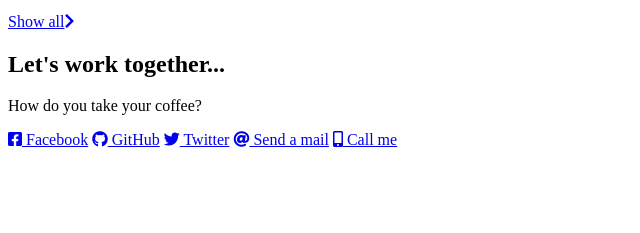
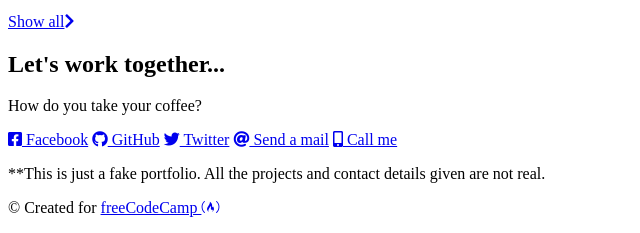
Before and after one commit to djimgon/fcc-portfolio, a plain HTML site: page index.html in a window 1280 px wide. Shown: the part 2333-2566 px from the top of the page, without its empty margins (0-640 px from the left). Before the commit the page ends 2490 px from the top, so only its background shows below. Drawn offline with Linux system fonts and the light colour scheme.

Commit message:
Footer created

```diff
--- a/index.html
+++ b/index.html
@@ -77,21 +77,33 @@
         </p>
       </a>
     </div>
-    <a href="https://codepen.io/FreeCodeCamp/" class="btn btn-show-all" target="_blank">Show all<i class="fas fa-chevron-right"></i></a>
+    <a href="https://codepen.io/FreeCodeCamp/" class="btn btn-show-all" target="_blank">Show all<i
+      class="fas fa-chevron-right"></i></a>
   </section>
   <section id="contact">
     <h2>Let's work together...</h2>
     <p>How do you take your coffee?</p>
     <div class="contact-links">
-      <a href="https://facebook.com/freecodecamp" target="_blank" class="btn contact-details"><i class="fab fa-facebook-square"></i> Facebook</a>
-      <a id="profile-link" href="https://github.com/freecodecamp" target="_blank" class="btn contact-details"><i class="fab fa-github"></i> GitHub</a>
-      <a href="https://twitter.com/freecodecamp" target="_blank" class="btn contact-details"><i class="fab fa-twitter"></i> Twitter</a>
+      <a href="https://facebook.com/freecodecamp" target="_blank" class="btn contact-details"><i
+        class="fab fa-facebook-square"></i> Facebook</a>
+      <a id="profile-link" href="https://github.com/freecodecamp" target="_blank" class="btn contact-details"><i
+        class="fab fa-github"></i> GitHub</a>
+      <a href="https://twitter.com/freecodecamp" target="_blank" class="btn contact-details"><i
+        class="fab fa-twitter"></i> Twitter</a>
       <a href="mailto:example@example.com" class="btn contact-details"><i class="fas fa-at"></i> Send a mail</a>
       <a href="tel:555-555-5555" class="btn contact-details"><i class="fas fa-mobile-alt"></i> Call me</a>
     </div>
   </section>
 </main>
 <footer>
+  <p>
+    **This is just a fake portfolio. All the projects and contact details
+    given are not real.
+  </p>
+  <p>
+    © Created for
+    <a href="https://www.freecodecamp.com/" target="_blank">freeCodeCamp <i class="fab fa-free-code-camp"></i></a>
+  </p>
 </footer>
 </body>
 </html>
```
